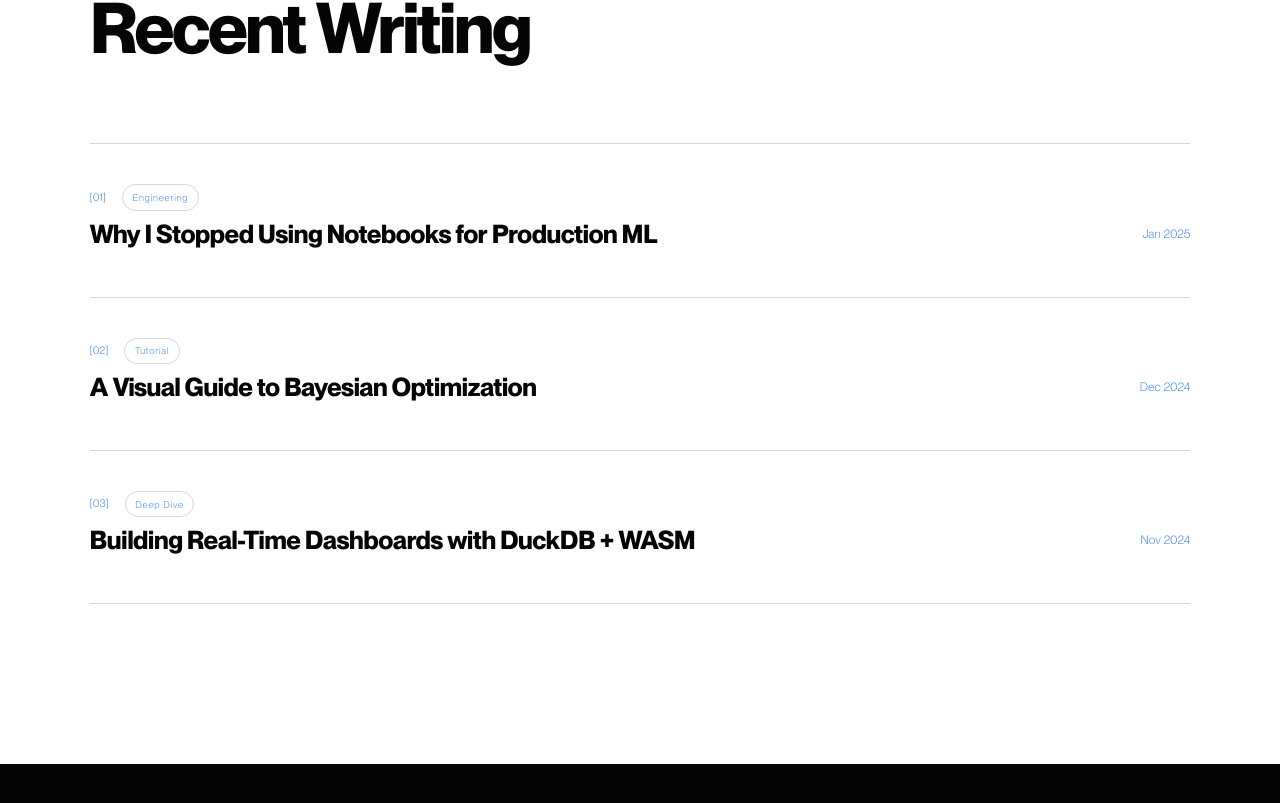
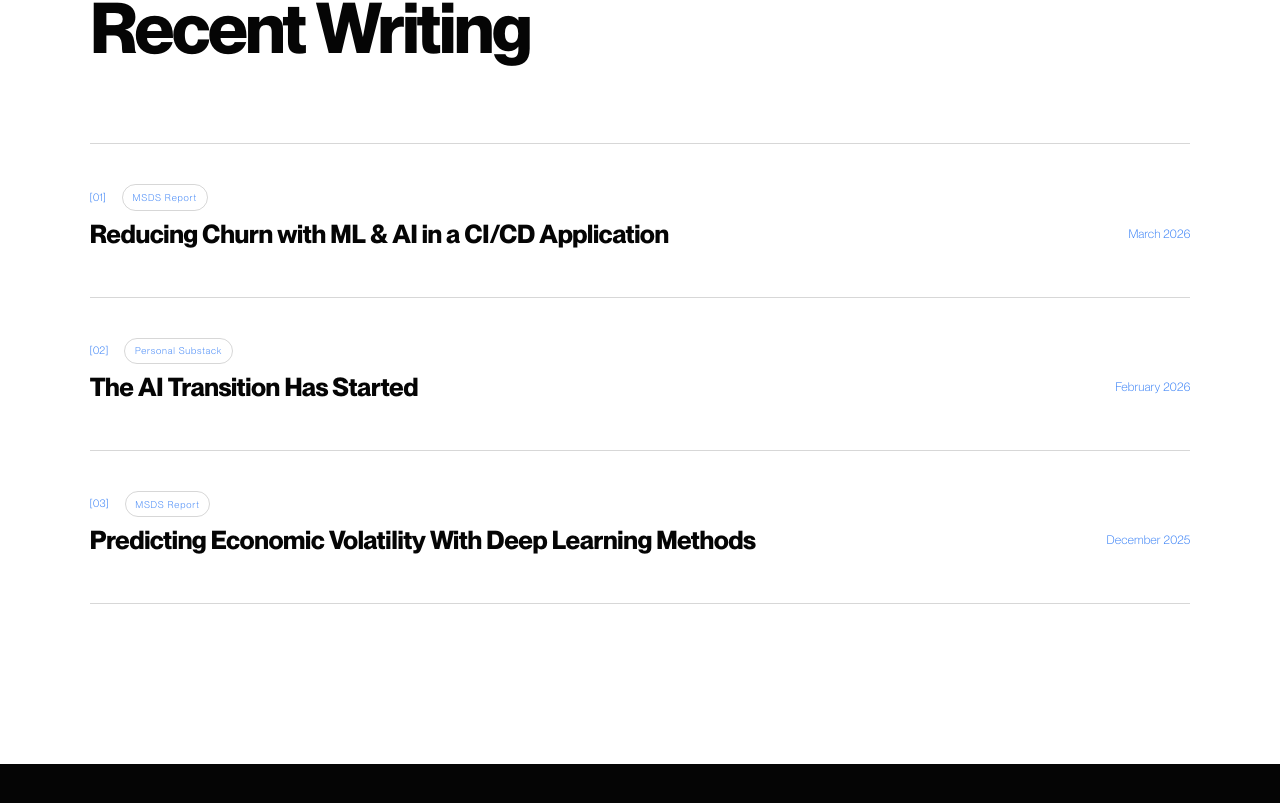
Before and after one commit to tylerdial1818/tyler-portfolio-website, a Next.js app: page / in a window 1280 px wide. Shown: the part 6243-7046 px from the top of the page. Built offline with nearby package versions, Linux system fonts and the light colour scheme.

Commit message:
fixed writing section by adding real papers & links

```diff
--- a/src/components/Blog.tsx
+++ b/src/components/Blog.tsx
@@ -14,9 +14,8 @@ export default function Blog() {
         <h2 className="font-display font-[800]" style={{ fontSize: "clamp(2.5rem, 5.5vw, 5rem)", letterSpacing: "-0.04em", lineHeight: 1, marginBottom: "5rem" }}>Recent Writing</h2>
       </Reveal>
 
-      {blogPosts.map((post, i) => (
-        <Reveal key={post.title} delay={i * 0.06}>
-          <Link href={`/blog/${post.slug}`}>
+      {blogPosts.map((post, i) => {
+        const content = (
           <div className="blog-item" style={{ borderTop: "1px solid var(--rule)", padding: "2.5rem 0" }}>
             <div className="flex items-center gap-4 mb-2.5">
               <span className="font-body text-[0.68rem]" style={{ color: "var(--accent)" }}>[0{i + 1}]</span>
@@ -30,9 +29,22 @@ export default function Blog() {
               <span className="text-[0.76rem] shrink-0 ml-8" style={{ color: "var(--accent)" }}>{post.date}</span>
             </div>
           </div>
+        );
+
+        return (
+          <Reveal key={post.title} delay={i * 0.06}>
+            {post.href ? (
+              <a href={post.href} target="_blank" rel="noopener noreferrer">
+                {content}
+              </a>
+            ) : (
+              <Link href={`/blog/${post.slug}`}>
+                {content}
               </Link>
+            )}
           </Reveal>
-      ))}
+        );
+      })}
       <div className="h-px" style={{ background: "var(--rule)" }} />
     </section>
   );
--- a/src/data/blog.ts
+++ b/src/data/blog.ts
@@ -3,25 +3,29 @@ export interface BlogPost {
   tag: string;
   date: string;
   slug: string;
+  href?: string;
 }
 
 export const blogPosts: BlogPost[] = [
   {
-    title: "Why I Stopped Using Notebooks for Production ML",
-    tag: "Engineering",
-    date: "Jan 2025",
-    slug: "notebooks-production-ml",
+    title: "Reducing Churn with ML & AI in a CI/CD Application",
+    tag: "MSDS Report",
+    date: "March 2026",
+    slug: "Reducing-Churn-with-ML-and-AI",
+    href: "/writing/Reducing-Churn-with-ML-and-AI.pdf",
   },
   {
-    title: "A Visual Guide to Bayesian Optimization",
-    tag: "Tutorial",
-    date: "Dec 2024",
-    slug: "bayesian-optimization-visual-guide",
+    title: "The AI Transition Has Started",
+    tag: "Personal Substack",
+    date: "February 2026",
+    slug: "the-ai-transition-has-started",
+    href: "https://tylerdial1818.substack.com/p/the-ai-transition-has-started",
   },
   {
-    title: "Building Real-Time Dashboards with DuckDB + WASM",
-    tag: "Deep Dive",
-    date: "Nov 2024",
-    slug: "duckdb-wasm-dashboards",
+    title: "Predicting Economic Volatility With Deep Learning Methods",
+    tag: "MSDS Report",
+    date: "December 2025",
+    slug: "Predicting-Economic-Volatility",
+    href: "/writing/Predicting-Economic-Volatility.pdf",
   },
 ];
```
Also changed, not shown: 2 other files (tests, documents, lock files or other folders). Lines whose indentation alone changed are shown as unchanged.
